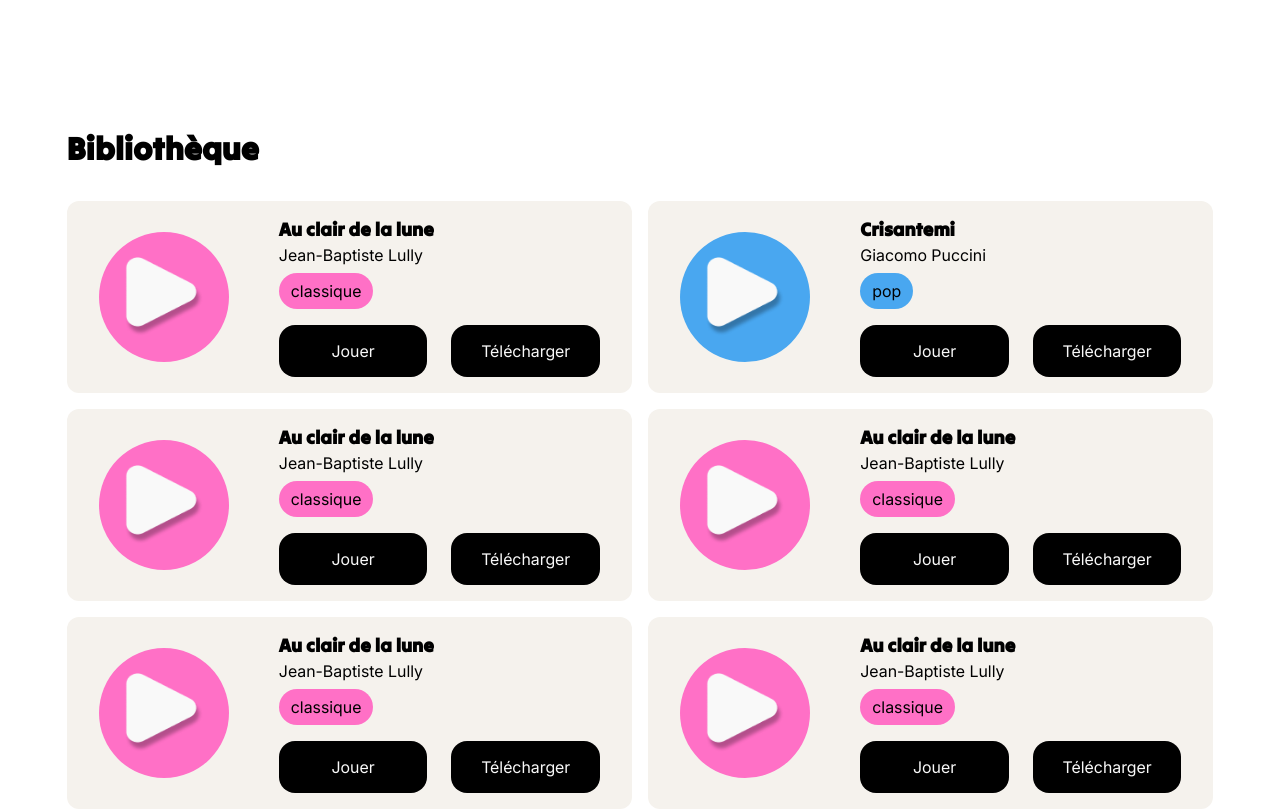
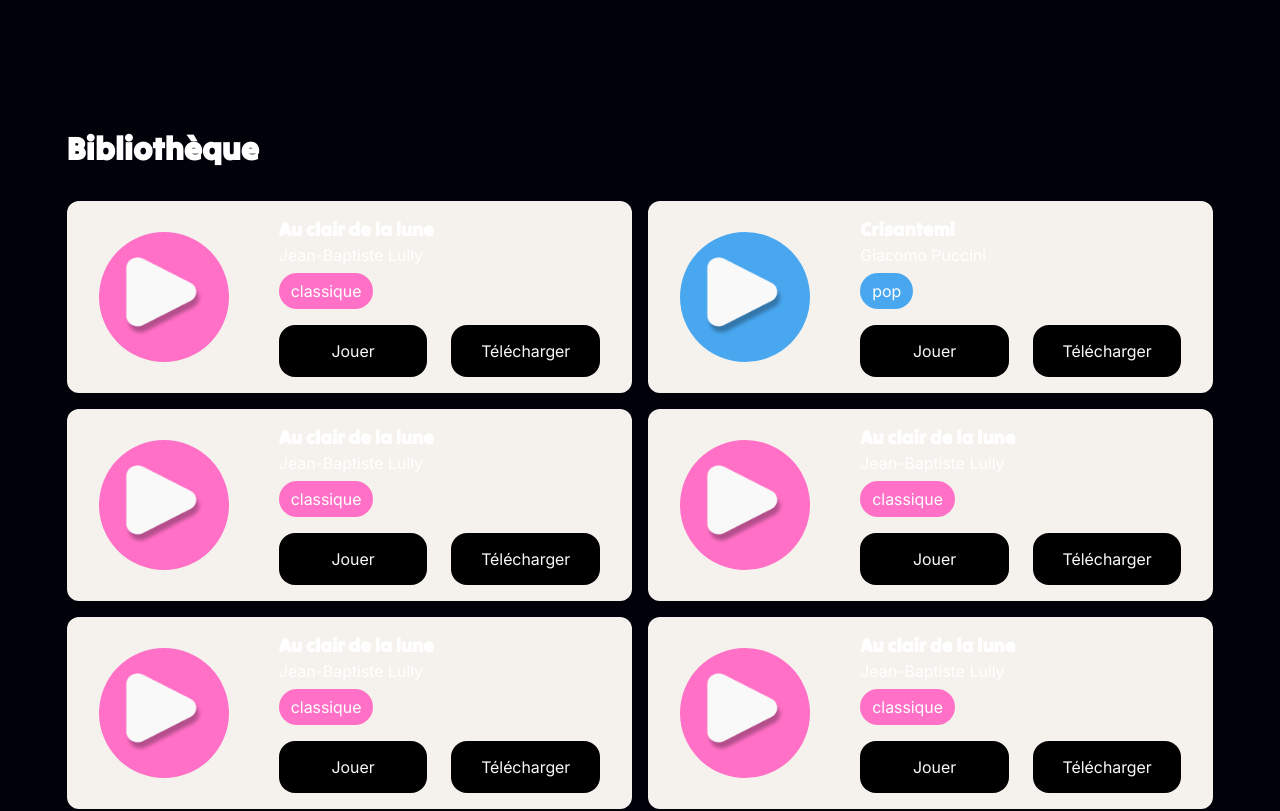
Before and after one commit to ACORBERAND/Incluzif, a React (Vite) app: page / in a window 1280 px wide. Shown: the top 811 px of the page. Built offline with nearby package versions, Linux system fonts and the light colour scheme.

Commit message:
black background

```diff
--- a/src/App.css
+++ b/src/App.css
@@ -26,7 +26,6 @@
 }
 
 * {
-  color: #000;
   margin: 0;
   padding: 0;
   border: none;
@@ -35,6 +34,8 @@
 }
 
 body {
+  background-color: #01010A;
+  color: #ffffff;
   font-family: Arial, sans-serif;
   text-align: center;
 }
--- a/src/components/Player/score.css
+++ b/src/components/Player/score.css
@@ -20,7 +20,7 @@
     position: absolute;
     background-color: #ffffff;
     height: 75%;
-    width: 21%;
+    width: 19.5%;
     top: 50%;
     transform: translateY(-50%);
     left: 0;
@@ -35,7 +35,11 @@
     width: 0.5rem;
     top: 50%;
     transform: translateY(-50%);
-    left: 21%;
+    left: 19.5%;
+}
+
+.panel * {
+    background-color: #ffffff;
 }
 
 
```
